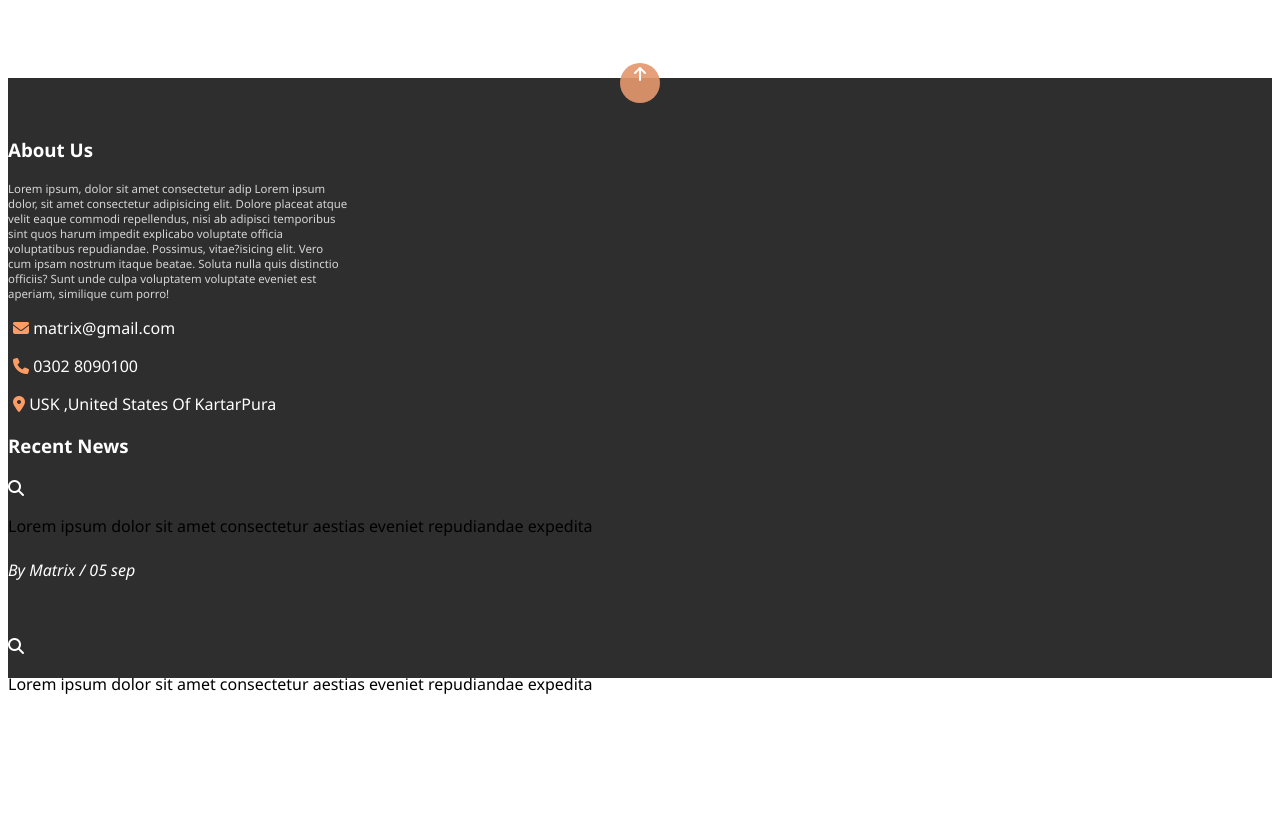
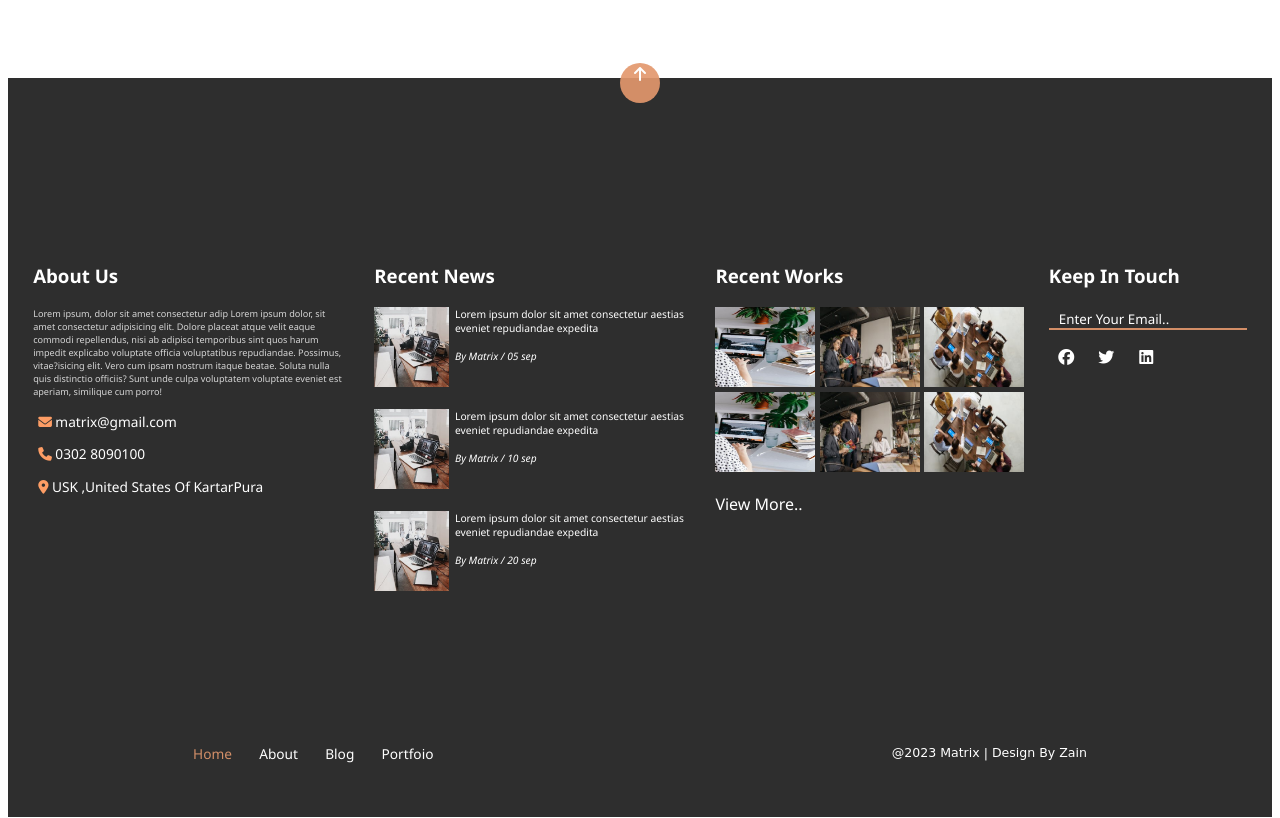
Before and after one commit to Zainshk64/proj3, a plain HTML site: page index.html in a window 1280 px wide. Shown: the part 5200-6018 px from the top of the page. Drawn offline with Linux system fonts and the light colour scheme.

Commit message:
style.css

```diff
--- a/style.css
+++ b/style.css
@@ -685,7 +685,7 @@ h4,
 /* footer */
 
 .black{
-  height: 600px;
+  height: auto;
   width: 100%;
   background-color: rgba(0, 0, 0, 0.818);
 }
@@ -702,25 +702,190 @@ h4,
   margin: auto;
 }
 
+.box1{
+  /* background-color: aqua; */
+  width:25%;
+}
 
 .box1 p{
   color: white;
 
+
 }
 
 .box1 .para6{
-  width: 27%;
-  font-size: 1rcap;
+  font-size: 0.8rcap;
   opacity: 0.8;
 }
 .box1 p i{
   color: rgb(253, 157, 101);
   margin-left: 5px;
+  font-size: 1.2rcap;
 
 
 
+
+
+}
+.box1 #p{
+  font-size: 1.2rcap;
 }
 .box1 p  i:hover{
   transform: scale(1.3);
   transition: all ease 1s;
 }
+/* box 2 */
+.picbox{
+  background-image: url(./images/of1.jpeg);
+  height: 80px;
+  width: 100px;
+  background-size: cover;
+}
+.picbox .iconser{
+  height: 30px;
+  background-color: rgba(227, 152, 109, 0.913);
+  width: 100%;
+  margin-top: 24%;
+  visibility: hidden;
+
+
+}
+.picbox .iconser p {
+  text-align: center;
+
+}
+.iconser p i{
+  text-align: center;
+  margin-top: 5px;
+  font-size: 1.4rcap;
+
+
+}
+.box2{
+  /* background-color: antiquewhite; */
+  width: 25%
+}
+.box2pic{
+  display: flex;
+}
+.box2pic #plast{
+  width: 100%;
+
+  color: white;
+  margin-left: 2%;
+  font-size: 0.9rcap;
+  margin-top: 0%;
+
+}
+.box2pic:hover #plast{
+  color: rgba(227, 152, 109, 0.913);;
+
+}
+.box2pic:hover .picbox .iconser{
+  visibility: visible;
+  opacity: 0.8;
+}
+.box2pic:hover .picbox .iconser p i{
+  transform: scale(1.2);
+}
+
+.boxs{
+  margin-top: 10%;
+  display: flex;
+  justify-content: space-evenly;
+  flex-wrap: wrap;
+}
+.box3 p
+{
+  color: white;
+  text-decoration: dashed;
+  text-transform: capitalize;
+  cursor: pointer;
+}
+.box3 img:hover {
+  opacity: 0.7;
+
+}
+.box3 p:hover{
+  color: rgba(255, 255, 255, 0.522);
+}
+.box4 input{
+  border: none;
+  background: none;
+  border-bottom: 2px solid rgba(227, 152, 109, 0.913);; ;
+
+}
+.box4 input:focus{
+  outline: none;
+  border-bottom: 4px dashed rgba(227, 152, 109, 0.913);; ;
+}
+::placeholder{
+padding: 5%;
+  color: white;
+}
+
+.box4 .lasticon {
+  display: flex;
+}
+.box4 .lasticon p{
+  height:35px;
+  width: 35px;
+  margin-right: 5px;
+  text-align: center;
+}
+.box4 .lasticon p:hover{
+
+  background-color: rgba(227, 152, 109, 0.913);
+}
+.box4 .lasticon p:hover i{
+  transform: scale(1.3);
+  cursor: pointer;
+  transition: all ease 0.8s;
+}
+
+@media screen and (max-width:900px) {
+  .box1,.box2,.box3,.box4{
+    width: 100%;
+    margin-top: 12%;
+    margin-left: 10%;
+
+
+  }
+  .box1 .para6{
+    width: 70%;
+    /* margin: auto; */
+  }
+  .box2pic #plast{
+    width: 50%;
+  }
+
+
+
+}
+.lastthing{
+  display: flex;
+  flex-wrap: wrap;
+  margin-top: 6%;
+  justify-content: space-around;
+  align-items: center;
+}
+.lastthing p{
+  color: white;
+  font-family: cursive;
+  font-size: 1.1rcap;
+}
+.lastthing .linkss{
+  width:26%;
+}
+.lastthing .linkss a{
+  font-size: 1.2rcap;
+
+  text-decoration: none;
+  text-transform: capitalize;
+  margin-right: 7%;
+
+}
+.lastthing .linkss a:hover{
+  color: rgba(255, 255, 255, 0.677);
+
+}
```
